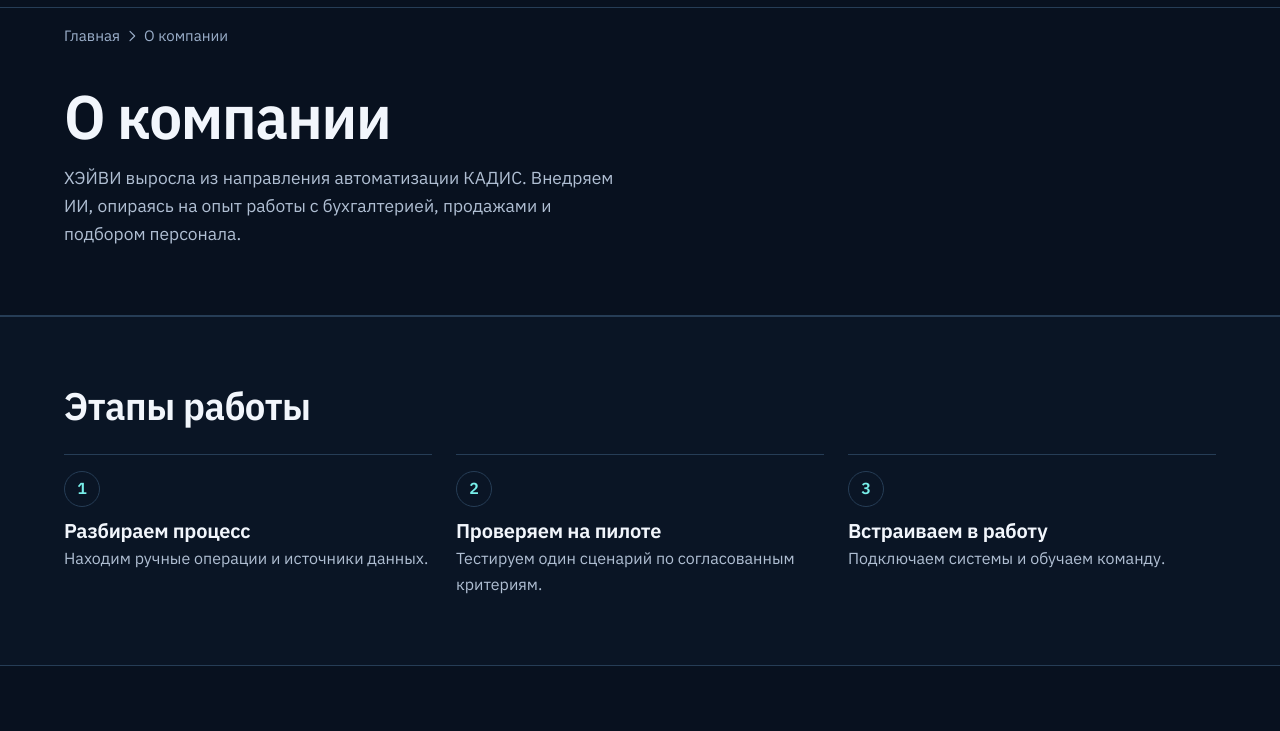
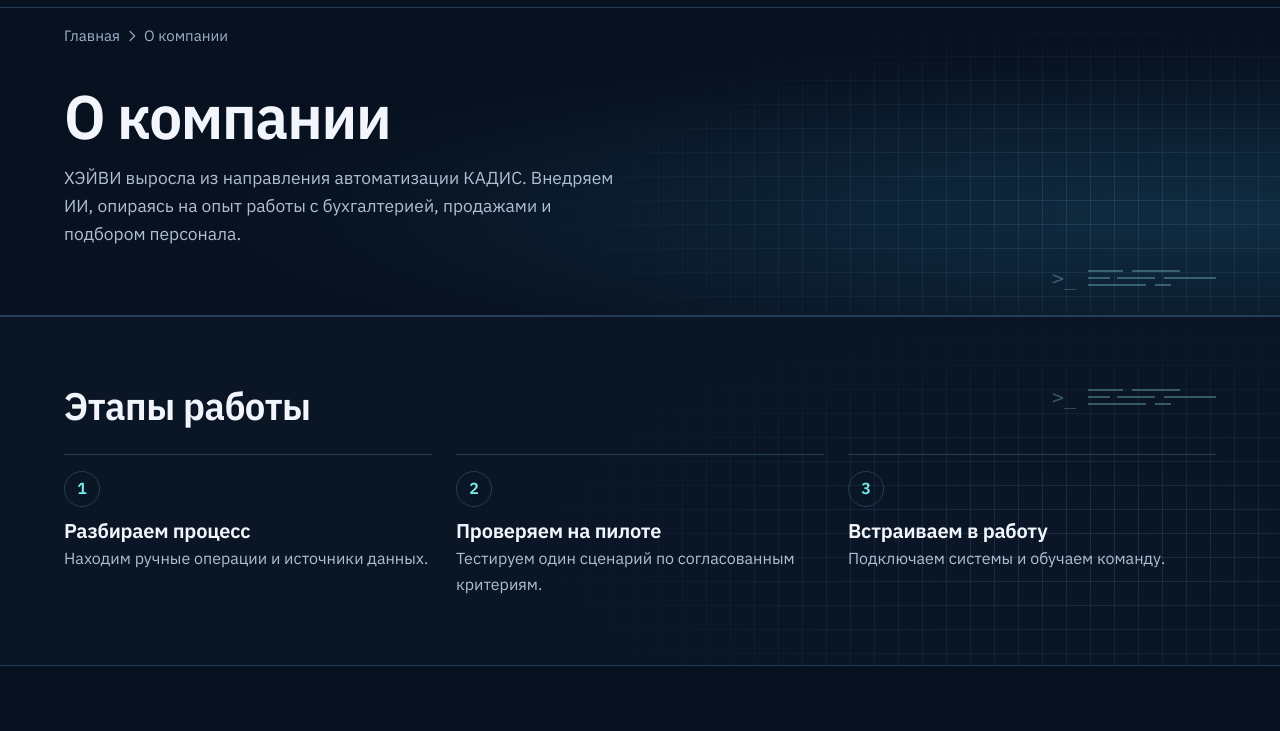
Before and after one commit to AlbertTesco/heyvi, a plain HTML site: page about/index.html in a window 1280 px wide. Shown: the part 69-800 px from the top of the page. Drawn offline with Linux system fonts and the light colour scheme.

Commit message:
Add subtle terminal backgrounds

```diff
--- a/about/index.html
+++ b/about/index.html
@@ -25,7 +25,10 @@
   </div>
 </header>
 <main id="main" tabindex="-1">
-<section class="page-intro">
+<section class="page-intro terminal-surface">
+      <div class="terminal-background" aria-hidden="true">
+        <div class="terminal-trace"><span>&gt;_</span><span class="terminal-rows"></span></div>
+      </div>
       <div class="wrap">
         <nav class="breadcrumbs" aria-label="Путь к странице"><a href="../">Главная</a><svg class="icon" viewBox="0 0 24 24" fill="none" stroke="currentColor" stroke-linecap="round" stroke-linejoin="round" aria-hidden="true"><path d="m9 5 7 7-7 7"/></svg><span aria-current="page">О компании</span></nav>
         <div class="intro-grid">
@@ -33,7 +36,11 @@
         </div>
       </div>
     </section>
-    <section class="section section-tinted"><div class="wrap">
+    <section class="section section-tinted terminal-surface">
+    <div class="terminal-background" aria-hidden="true">
+        <div class="terminal-trace"><span>&gt;_</span><span class="terminal-rows"></span></div>
+      </div>
+    <div class="wrap">
       <h2>Этапы работы</h2><ol class="steps"><li><span class="step-number" aria-hidden="true">1</span><h3>Разбираем процесс</h3><p>Находим ручные операции и источники данных.</p></li><li><span class="step-number" aria-hidden="true">2</span><h3>Проверяем на пилоте</h3><p>Тестируем один сценарий по согласованным критериям.</p></li><li><span class="step-number" aria-hidden="true">3</span><h3>Встраиваем в работу</h3><p>Подключаем системы и обучаем команду.</p></li></ol>
     </div></section>
     <section class="wrap section banner-section">
--- a/assets/site.css
+++ b/assets/site.css
@@ -16,6 +16,9 @@
   --color-focus: var(--color-accent);
   --color-hero-blue: #123b75;
   --color-hero-aqua: #12647a;
+  --color-terminal-grid: #45789d47;
+  --color-terminal-ink: #72b9bd;
+  --color-terminal-tint: #102d43;
   --color-mark-mint: #48f5d5;
   --color-mark-cyan: #12badf;
   --color-mark-blue: #2874ef;
@@ -28,6 +31,7 @@
   --font-size-body: 1rem;
   --font-size-lead: clamp(1.0625rem, 1.36vw, 1.1875rem);
   --font-size-terminal: clamp(0.9375rem, 1.3vw, 1.0625rem);
+  --font-size-terminal-prompt: 1.25rem;
   --font-size-card: clamp(1.0625rem, 1.6vw, 1.25rem);
   --font-size-subheading: clamp(1.375rem, 2.4vw, 2rem);
   --font-size-heading: clamp(1.625rem, 3vw, 2.75rem);
@@ -81,6 +85,9 @@
   --size-article-image: 2.5 / 1;
   --size-focus-offset: 0.25rem;
   --size-underline-offset: 0.25em;
+  --size-terminal-cell: 1.5rem;
+  --size-terminal-trace: clamp(4.5rem, 10vw, 8rem);
+  --size-terminal-row: 2px;
   --size-sr: 1px;
   --layout-gutter: clamp(var(--space-4), 5vw, var(--space-16));
   --layout-section-space: clamp(var(--space-10), 5.25vw, var(--space-20));
@@ -93,6 +100,8 @@
   --radius-control: 0.625rem;
   --radius-panel: 0.875rem;
   --radius-round: 100vmax;
+  --effect-terminal-trace-opacity: 0.42;
+  --effect-terminal-trace-opacity-compact: 0.29;
   --border-width: 1px;
   --border-focus-width: 2px;
   --border-line: var(--border-width) solid var(--color-line);
@@ -254,10 +263,47 @@ h3 { font-size: var(--font-size-card); letter-spacing: var(--font-tracking-headi
 .button-quiet, .text-link { text-decoration: underline; text-underline-offset: var(--size-underline-offset); }
 .nav-cta { min-height: var(--size-control-small); white-space: nowrap; }
 
-.hero { position: relative; isolation: isolate; overflow: clip; border-bottom: var(--border-line); }
+.terminal-surface { position: relative; isolation: isolate; overflow: clip; }
+.terminal-background { position: absolute; z-index: -1; inset: 0; pointer-events: none; }
+.terminal-background::before {
+  content: "";
+  position: absolute;
+  inset: 0 0 0 42%;
+  background-image:
+    linear-gradient(var(--color-terminal-grid) var(--border-width), transparent var(--border-width)),
+    linear-gradient(90deg, var(--color-terminal-grid) var(--border-width), transparent var(--border-width));
+  background-size: var(--size-terminal-cell) var(--size-terminal-cell);
+  mask-image: radial-gradient(ellipse at 75% 64%, black, transparent 75%);
+}
+.terminal-trace {
+  position: absolute;
+  inset-inline-end: max(var(--layout-gutter), calc((100% - var(--size-wrap)) / 2));
+  inset-block-end: var(--space-6);
+  display: flex;
+  align-items: center;
+  gap: var(--space-3);
+  color: var(--color-terminal-ink);
+  opacity: var(--effect-terminal-trace-opacity);
+  font-family: var(--font-family-terminal);
+  font-size: var(--font-size-terminal-prompt);
+  line-height: var(--font-line-control);
+}
+.terminal-rows {
+  width: var(--size-terminal-trace);
+  height: var(--space-4);
+  background:
+    linear-gradient(90deg, currentColor 27%, transparent 27% 34%, currentColor 34% 72%, transparent 72%) top left,
+    linear-gradient(90deg, currentColor 17%, transparent 17% 23%, currentColor 23% 52%, transparent 52% 59%, currentColor 59%) center left,
+    linear-gradient(90deg, currentColor 45%, transparent 45% 52%, currentColor 52% 65%, transparent 65%) bottom left;
+  background-size: 100% var(--size-terminal-row);
+  background-repeat: no-repeat;
+}
+.section-tinted .terminal-trace { inset-block: var(--layout-section-space) auto; }
+
+.hero { border-bottom: var(--border-line); }
 .hero::before {
   position: absolute;
-  z-index: -1;
+  z-index: -2;
   inset: 0;
   content: "";
   pointer-events: none;
@@ -398,7 +444,10 @@ h3 { font-size: var(--font-size-card); letter-spacing: var(--font-tracking-headi
 .footer-main > a:last-child { color: var(--color-accent); font-size: var(--font-size-small); }
 .footer-bottom { border-top: var(--border-line); padding-block: var(--space-3); font-size: var(--font-size-caption); color: var(--color-text-subtle); }
 
-.page-intro { border-bottom: var(--border-line); }
+.page-intro {
+  background: radial-gradient(ellipse at 96% 68%, var(--color-terminal-tint), transparent 58%);
+  border-bottom: var(--border-line);
+}
 .breadcrumbs {
   display: flex;
   flex-wrap: wrap;
@@ -506,6 +555,13 @@ h3 { font-size: var(--font-size-card); letter-spacing: var(--font-tracking-headi
   .hero-art { min-height: var(--layout-hero-image-compact-height); }
   .hero-art img { top: 47%; width: var(--layout-hero-image-compact-width); }
   .hero::before { background: radial-gradient(ellipse at 66% 77%, var(--color-hero-blue), transparent 62%); }
+  .hero .terminal-background::before {
+    inset: 34% 0 0 14%;
+    mask-image: radial-gradient(ellipse at 68% 74%, black, transparent 80%);
+  }
+  .terminal-trace { opacity: var(--effect-terminal-trace-opacity-compact); }
+  .hero .terminal-trace { inset-block-end: var(--space-2); }
+  .section-tinted .terminal-trace, .page-intro .terminal-trace { display: none; }
   .desktop-break { display: none; }
   .case-grid { grid-template-columns: repeat(2, minmax(0, 1fr)); }
   .detail-body { grid-template-columns: minmax(0, 1fr); }
```
Also changed, not shown: 1c/index.html (+4 -1 lines), accounting/index.html (+4 -1 lines), agents/index.html (+4 -1 lines), assistants/index.html (+4 -1 lines), cases/index.html (+4 -1 lines), contact/index.html (+4 -1 lines), crm/index.html (+4 -1 lines), hr/index.html (+4 -1 lines), index.html (+8 -2 lines), marketing/index.html (+4 -1 lines), sales/index.html (+4 -1 lines), services/index.html (+4 -1 lines), web/index.html (+4 -1 lines).
